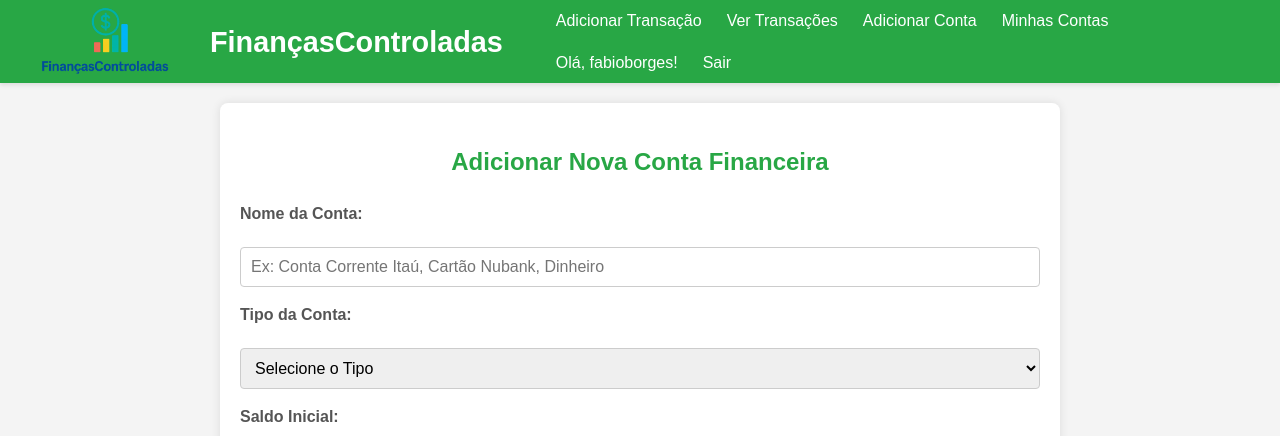
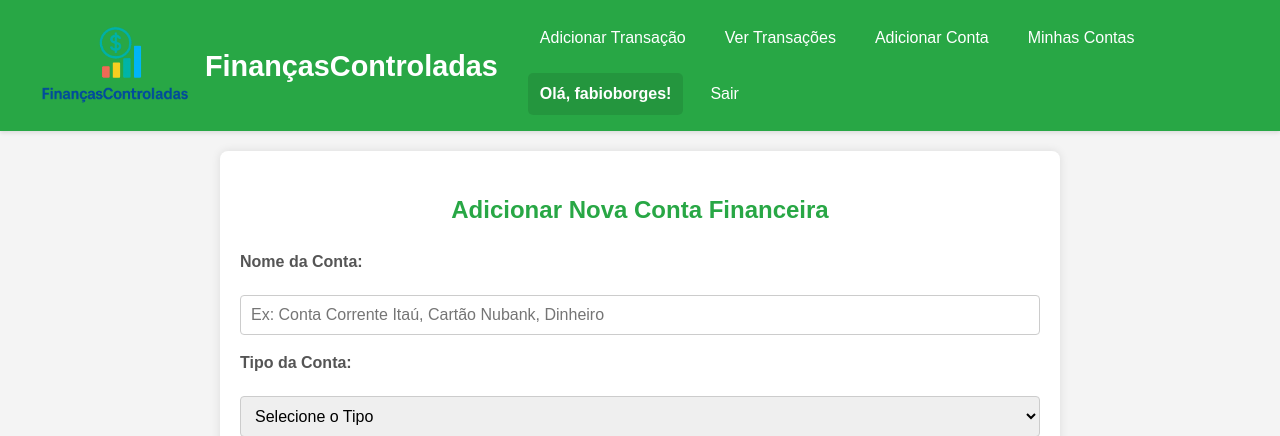
Before and after one commit to binhog29/FinancasControladas, a Flask app: page /add_account in a window 1280 px wide. Shown: the top 436 px of the page. Run offline with Flask 3, Linux system fonts and the light colour scheme; a user stored in the database is signed in; data comes from the database, SQL or seed files in the repository.

Commit message:
feat: Implementacao completa do menu de navegacao responsivo (hamburger) e ajustes de layout.

```diff
--- a/static/css/style.css
+++ b/static/css/style.css
@@ -10,70 +10,83 @@ body {
 }
 
 header {
-    background-color: #28a745;
-    /* Verde Finanças */
+    background-color: #28a745; /* Verde Finanças */
     color: white;
-    box-shadow: 0 2px 4px rgba(0, 0, 0, 0.1);
-    /* NOVO: Usamos min-height e display flex diretamente no header */
-    min-height: 80px;
-    /* <--- Altura MÍNIMA do cabeçalho. Ajuste conforme o tamanho da sua imagem. */
-    display: flex;
-    justify-content: space-between;
-    /* Mantém o menu à direita */
-    align-items: center;
-    /* Centraliza verticalmente o conteúdo */
-    padding: 0 20px;
-    /* <--- Remove padding vertical, usa só horizontal */
-    flex-wrap: wrap;
-    /* Para responsividade, se a nav quebrar */
+    padding: 1rem 0; /* Padding padrão que não deve causar quebras */
+    box-shadow: 0 2px 4px rgba(0,0,0,0.1);
 }
 
 header nav {
     display: flex;
-    align-items: center;
+    justify-content: space-between;
+    align-items: center; /* Alinha itens verticalmente no centro */
     max-width: 1200px;
     margin: 0 auto;
-    flex-grow: 1;
-    /* Permite que a nav ocupe o espaço restante */
+    padding: 0 20px;
+    flex-wrap: nowrap; /* Impede que os itens quebrem a linha em telas grandes */
 }
 
-/* Estilo para o link do logo (que agora só contem a imagem) */
+/* Estilo para o link do logo */
 header nav .logo {
     display: flex;
     align-items: center;
     text-decoration: none;
-    margin-right: 40px;
-    /* Espaçamento entre o logo e o nome da app */
+    margin-right: 15px; /* Espaçamento entre o logo e o nome da app */
 }
 
-/* Estilo para a imagem do logo dentro do link */
+/* Estilo para a imagem do logo */
 .header-logo {
-    height: 70px;
-    /* <--- ALTURA DESEJADA DA IMAGEM. Ajuste este valor. */
-    width: auto; /*Para manter a proporção. */
+    width: 150px;
+    height: 80px; /* Altura padrão do logo */
     vertical-align: middle;
-    /* Ajuda no alinhamento */
 }
 
 /* Estilo para o nome principal da aplicação */
 .app-name {
-    color: rgb(255, 255, 255);
+    color: white;
     font-size: 1.8rem;
     font-weight: bold;
-    margin-right: auto;
-    /* Empurra o menu para a direita */
+    margin-right: auto; /* Empurra o menu para a direita */
+}
+
+/* --- ESTILOS DO MENU HAMBURGUER (oculto em telas grandes) --- */
+.menu-icon {
+    display: none; /* Oculto por padrão em telas grandes */
+    cursor: pointer;
+    flex-direction: column;
+    justify-content: space-around;
+    width: 30px;
+    height: 25px;
+    background: transparent;
+    border: none;
+    padding: 0;
+    z-index: 20; /* Garante que o ícone esteja acima do menu */
+}
+
+.menu-icon .bar {
+    width: 100%;
+    height: 3px;
+    background-color: white;
+    border-radius: 5px;
+    transition: all 0.3s ease;
+}
+
+/* Container dos links de navegação (visível por padrão em telas grandes) */
+.nav-links-container {
+    padding: 0.5px 0;
+    margin-left: 30px;
+    display: flex; /* Visível por padrão em telas grandes */
+    align-items: center;
 }
 
 header nav ul {
     list-style: none;
     margin: 0;
-    padding: 10;
+    padding: 0;
     display: flex;
     flex-wrap: wrap;
-}
-
-header nav ul li {
-    margin-left: 1px;
+    gap: 15px;
+    align-items: center;
 }
 
 header nav ul li a {
@@ -81,13 +94,30 @@ header nav ul li a {
     text-decoration: none;
     padding: 8px 12px;
     border-radius: 5px;
-    transition: background-color 0.3s ease;
+    transition: background-color 0.3s ease, color 0.3s ease;
     display: block;
+    font-weight: 500;
 }
 
 header nav ul li a:hover {
-    background-color: rgba(255, 255, 255, 0.2);
+    background-color: rgba(255,255,255,0.2);
+    color: #e0e0e0;
 }
+
+/* Estilo para o nome do usuário logado */
+header nav ul li a.user-greeting {
+    background-color: rgba(0,0,0,0.1);
+    padding: 8px 12px;
+    border-radius: 5px;
+    font-weight: bold;
+    cursor: default;
+}
+
+header nav ul li a.user-greeting:hover {
+    background-color: rgba(0,0,0,0.1);
+    color: white;
+}
+
 
 main {
     max-width: 800px;
--- a/templates/base.html
+++ b/templates/base.html
@@ -4,32 +4,42 @@
     <meta charset="UTF-8">
     <meta name="viewport" content="width=device-width, initial-scale=1.0">
     <title>{% block title %}FinançasControladas{% endblock %}</title>
-    <link rel="stylesheet" href="{{ url_for('static', filename='css/style.css') }}">
+    <link rel="stylesheet" href="{{ url_for('static', filename='css/style.css', v=now.timestamp()) }}">
     {% block head_extra %}{% endblock %}
 </head>
 <body>
     <header>
         <nav>
-            {# O link do logo agora contem apenas a imagem e vem ANTES do nome #}
+            {# O link do logo (com a imagem) vem PRIMEIRO #}
             <a href="{{ url_for('index') }}" class="logo">
                 <img src="{{ url_for('static', filename='img/logo.png') }}" alt="Logo FinançasControladas" class="header-logo">
             </a>
-            {# O nome principal da aplicação agora vem DEPOIS da imagem #}
+            {# O nome principal da aplicação vem DEPOIS da imagem #}
             <span class="app-name">FinançasControladas</span>
 
+            {# Ícone de menu para mobile #}
+            <div class="menu-icon" id="menuIcon">
+                <div class="bar"></div>
+                <div class="bar"></div>
+                <div class="bar"></div>
+            </div>
+
+            {# Container dos links de navegação #}
+            <div class="nav-links-container" id="navLinksContainer">
                 <ul>
-                {% if g.user %} {# g.user é a variável global para o usuário logado #}
+                    {% if g.user %}
                         <li><a href="{{ url_for('add_transaction') }}">Adicionar Transação</a></li>
                         <li><a href="{{ url_for('view_transactions') }}">Ver Transações</a></li>
                         <li><a href="{{ url_for('add_account') }}">Adicionar Conta</a></li>
                         <li><a href="{{ url_for('view_accounts') }}">Minhas Contas</a></li>
-                    <li><a href="#">Olá, {{ g.user['username'] }}!</a></li>
+                        <li><a href="#" class="user-greeting">Olá, {{ g.user['username'] }}!</a></li>
                         <li><a href="{{ url_for('logout') }}">Sair</a></li>
                     {% else %}
                         <li><a href="{{ url_for('register') }}">Registrar</a></li>
                         <li><a href="{{ url_for('login') }}">Login</a></li>
                     {% endif %}
                 </ul>
+            </div>
         </nav>
     </header>
 
```
Also changed, not shown: other parts of static/css/style.css (+77 -81 lines), static/js/script.js (+37 -2 lines). Lines whose indentation alone changed are shown as unchanged.
